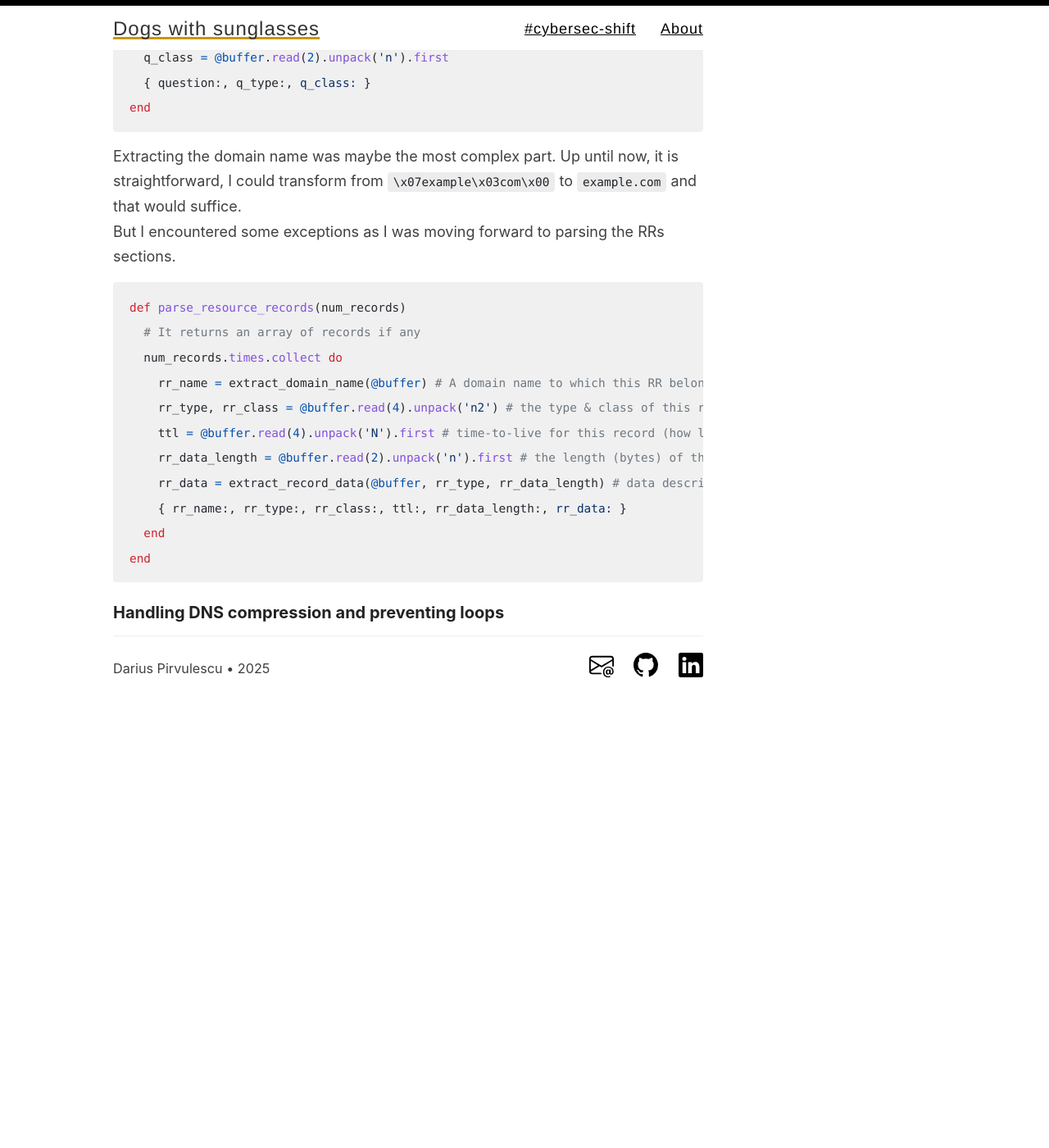
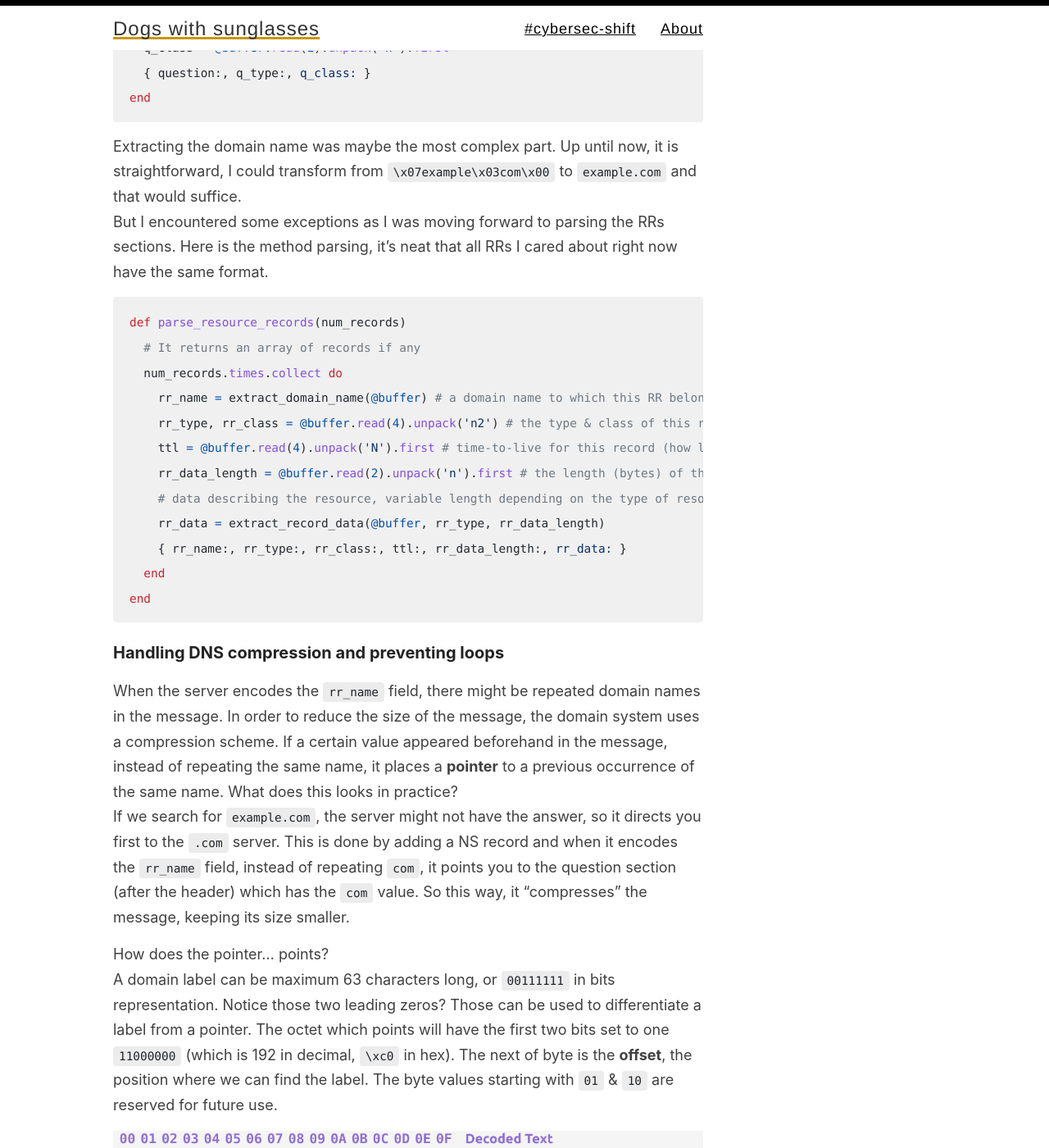
Before and after one commit to panacotar/blog, a Jekyll site: the page built from _posts/2025-02-26-dns-lookup-from-scratch.md, in a window 1280 px wide and 1400 px high, scrolled down 5631 px. Shown: the whole window at 82% size. Built offline with Jekyll 4.4.1, drawn with Linux system fonts in a browser that asks for light colours; before the commit the page ends 6495 px from its top, so only the background shows below that; some of the changed text lies outside the part shown.

Commit message:
Add dns compression section

````diff
--- a/_posts/2025-02-26-dns-lookup-from-scratch.md
+++ b/_posts/2025-02-26-dns-lookup-from-scratch.md
@@ -110,7 +110,7 @@ r.pos     # => 4
 
 Ruby has the `StringIO` class which does this and more. But for this project, I wanted to implement it from scratch.
 
-# The parsing class
+### The parsing class
 I created the `DNSReponse` class responsible for handling the response. It accepts the raw response and initiates a instance of `Reader` with that byte string:
 ```rb
 class DNSResponse
@@ -150,26 +150,67 @@ def parse_body
 end
 ```
 Extracting the domain name was maybe the most complex part. Up until now, it is straightforward, I could transform from `\x07example\x03com\x00` to `example.com` and that would suffice.
-But I encountered some exceptions as I was moving forward to parsing the RRs sections.
+But I encountered some exceptions as I was moving forward to parsing the RRs sections. Here is the method parsing, it's neat that all RRs I cared about right now have the same format.
 ```rb
 def parse_resource_records(num_records)
   # It returns an array of records if any
   num_records.times.collect do
-    rr_name = extract_domain_name(@buffer) # A domain name to which this RR belongs
+    rr_name = extract_domain_name(@buffer) # a domain name to which this RR belongs
     rr_type, rr_class = @buffer.read(4).unpack('n2') # the type & class of this record
     ttl = @buffer.read(4).unpack('N').first # time-to-live for this record (how long it should be cached)
     rr_data_length = @buffer.read(2).unpack('n').first # the length (bytes) of the rr_data field
-    rr_data = extract_record_data(@buffer, rr_type, rr_data_length) # data describing the resource, variable length depending on the type of resource. Example for TYPE='A' and CLASS='IN', the field is a IPv4 address (4 bytes length)
+    # data describing the resource, variable length depending on the type of resource. Example for TYPE='A' and CLASS='IN', the data = IPv4 address (4 bytes length)
+    rr_data = extract_record_data(@buffer, rr_type, rr_data_length)
     { rr_name:, rr_type:, rr_class:, ttl:, rr_data_length:, rr_data: }
   end
 end
 ```
 
 ### Handling DNS compression and preventing loops
+When the server encodes the `rr_name` field, there might be repeated domain names in the message. In order to reduce the size of the message, the domain system uses a compression scheme. If a certain value appeared beforehand in the message, instead of repeating the same name, it places a **pointer** to a previous occurrence of the same name. What does this looks in practice?
+If we search for `example.com`, the server might not have the answer, so it directs you first to the `.com` server. This is done by adding a NS record and when it encodes the `rr_name` field, instead of repeating `com`, it points you to the question section (after the header) which has the `com` value. So this way, it "compresses" the message, keeping its size smaller.
+
+How does the pointer... points?
+A domain label can be maximum 63 characters long, or `00111111` in bits representation. Notice those two leading zeros? Those can be used to differentiate a label from a pointer. The octet which points will have the first two bits set to one `11000000` (which is 192 in decimal, `\xc0` in hex). The next of byte is the **offset**, the position where we can find the label. The byte values starting with `01` & `10` are reserved for future use.
+
+![DNS-pointer-compression]({{ site.baseurl }}/assets/images/posts/dns_response_compression.png)
+
+<br />
+
+Here is a reply from a DNS root server answering to `example.com`. The first pointer in the response is highlighted (`\xc0\x14`). We start by reading this and notice the first byte is `\xc0`, meaning this is a pointer. We would read the second byte to see where it points to, `\x14` is 20 in decimal. So we would need to go back to position 20 and read the label from there. The label is `com` in this example.
+
+Also notice the other pointers shown. This shows how DNS compression saved message estate by preventing repetition.
+Section [4.1.4](https://datatracker.ietf.org/doc/html/rfc1035#section-4.1.4) of the RFC1035 describes the DNS compression.
+
+Here is the code for extracting the domain name and handling DNS compression:
+```rb
+def extract_domain_name(buffer)
+  domain_labels = []
+  loop do
+    read_length = buffer.read(1).bytes.first
+    break if read_length == 0
+    if read_length == 0b11000000
+      # Byte is pointer (DNS compression)
+      pointing_to = buffer.read(1).bytes.first
+      current_pos = buffer.pos
+      buffer.pos = pointing_to
+      domain_labels << extract_domain_name(buffer)
+      buffer.pos = current_pos
+      break
+    else
+      # Normal case, read the label as it is
+      domain_labels << buffer.read(read_length)
+    end
+  end
+  domain_labels.join(".")
+end
+```
+
+## 4. No answer on the first try? (looping and querying NS servers)
+
 
 <!--
 
-# No answer on the first try? (looping and querying NS servers)
 # Improvements ()
 
 -->
````
Also changed, not shown: assets/images/posts/dns_response_compression.png (added).
